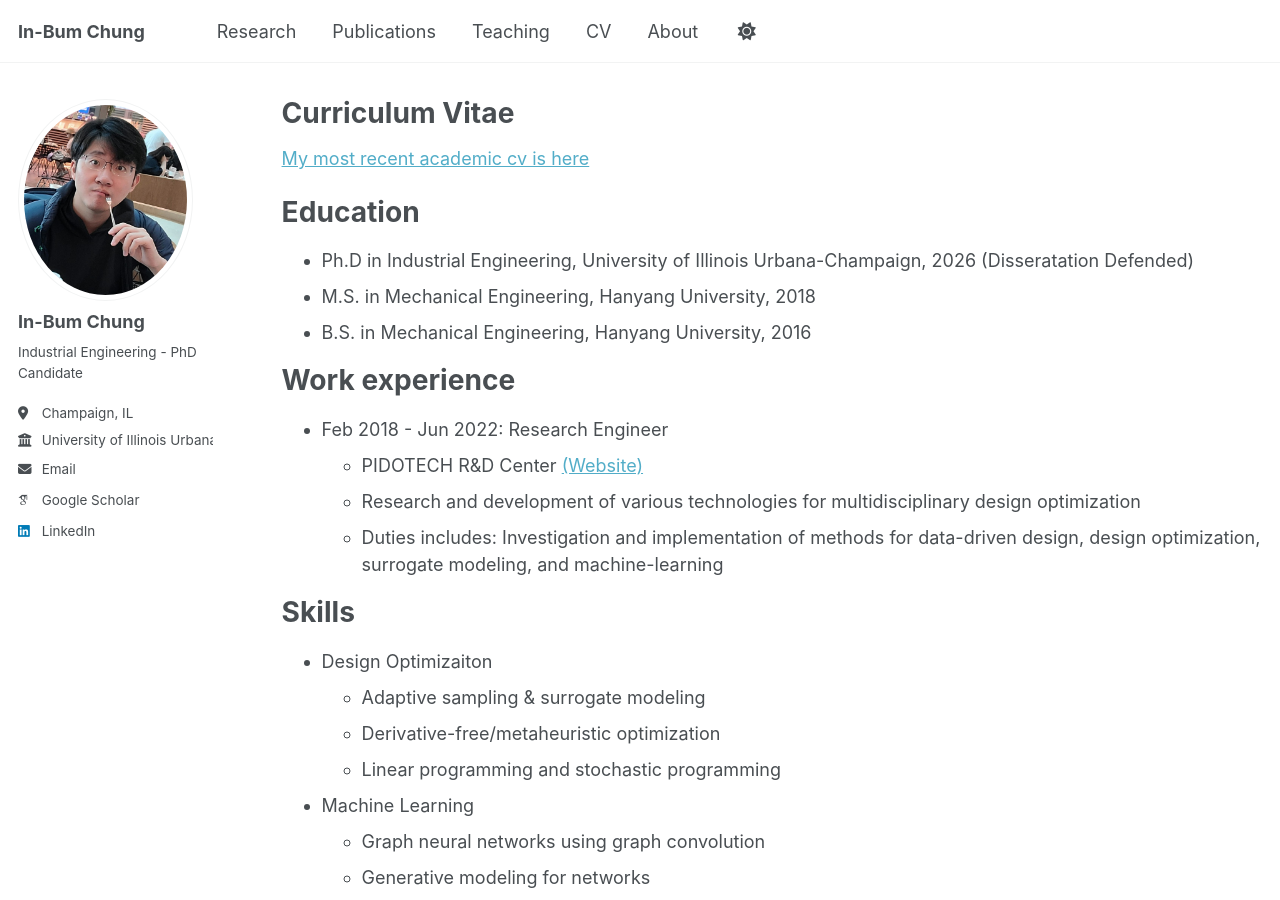
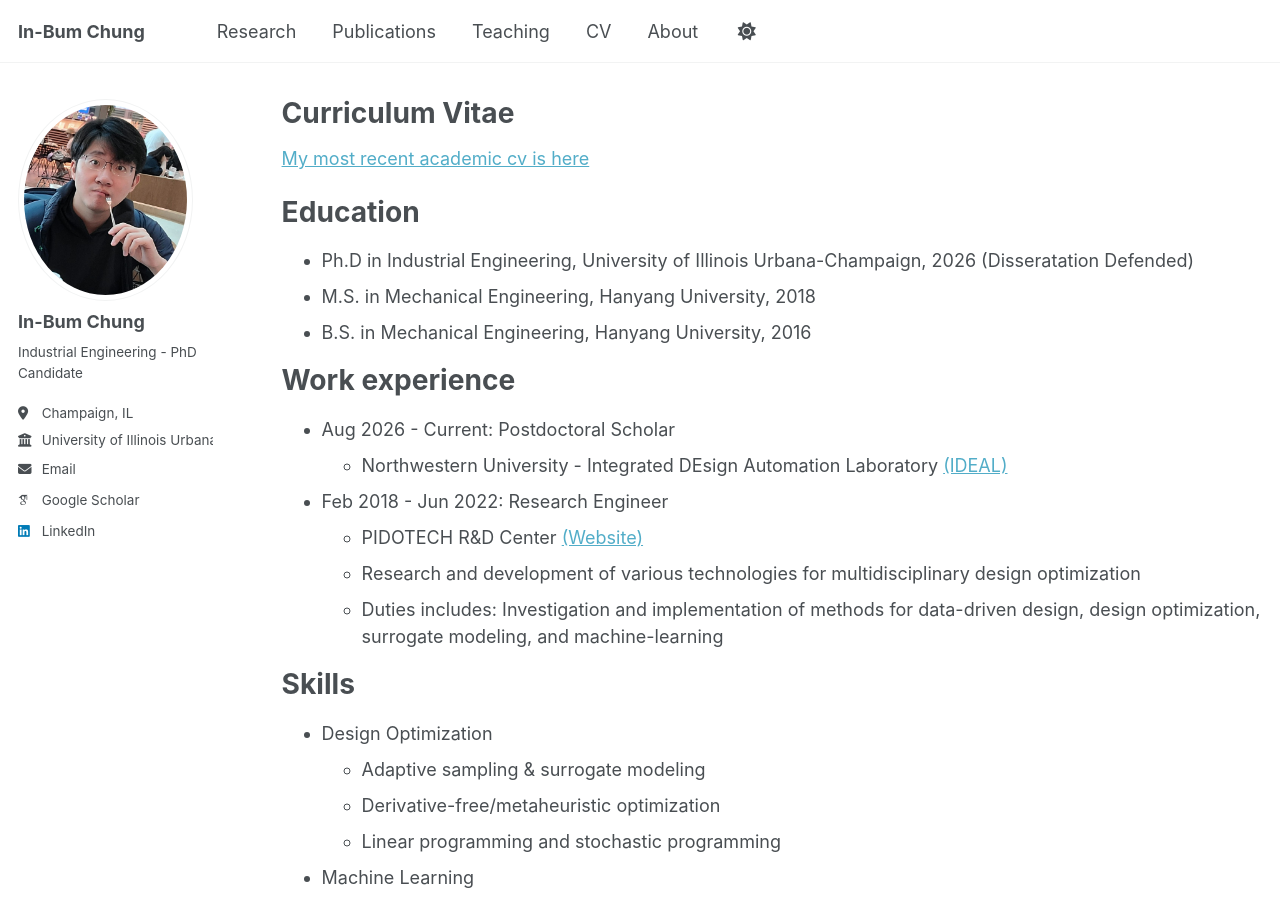
Before and after one commit to IBChung/IBChung.github.io, a Jekyll site: the page built from _pages/cv.md, in a window 1280 px wide and 900 px high. Built offline with Jekyll 4.4.1, drawn with Linux system fonts in a browser that asks for light colours; some web fonts are replaced; a script that is not in the unit is left out.

Commit message:
Update cv.md

```diff
--- a/_pages/cv.md
+++ b/_pages/cv.md
@@ -8,7 +8,7 @@ redirect_from:
 ---
 
 {% include base_path %}
-[My most recent academic cv is here](/files/IB_Chung_UIUC_Curriculum_Vitae_2026.pdf)
+[My most recent academic cv is here](/files/IB_Chung_Curriculum_Vitae.pdf)
 
 Education
 ======
@@ -18,6 +18,8 @@ Education
 
 Work experience
 ======
+* Aug 2026 - Current: Postdoctoral Scholar
+  * Northwestern University - Integrated DEsign Automation Laboratory [(IDEAL)](https://ideal.mech.northwestern.edu/)
 * Feb 2018 - Jun 2022: Research Engineer
   * PIDOTECH R&D Center [(Website)](https://www.pidotech.com/eng/)
   * Research and development of various technologies for multidisciplinary design optimization
@@ -25,7 +27,7 @@ Work experience
 
 Skills
 ======
-* Design Optimizaiton
+* Design Optimization
   * Adaptive sampling & surrogate modeling
   * Derivative-free/metaheuristic optimization
   * Linear programming and stochastic programming
```
